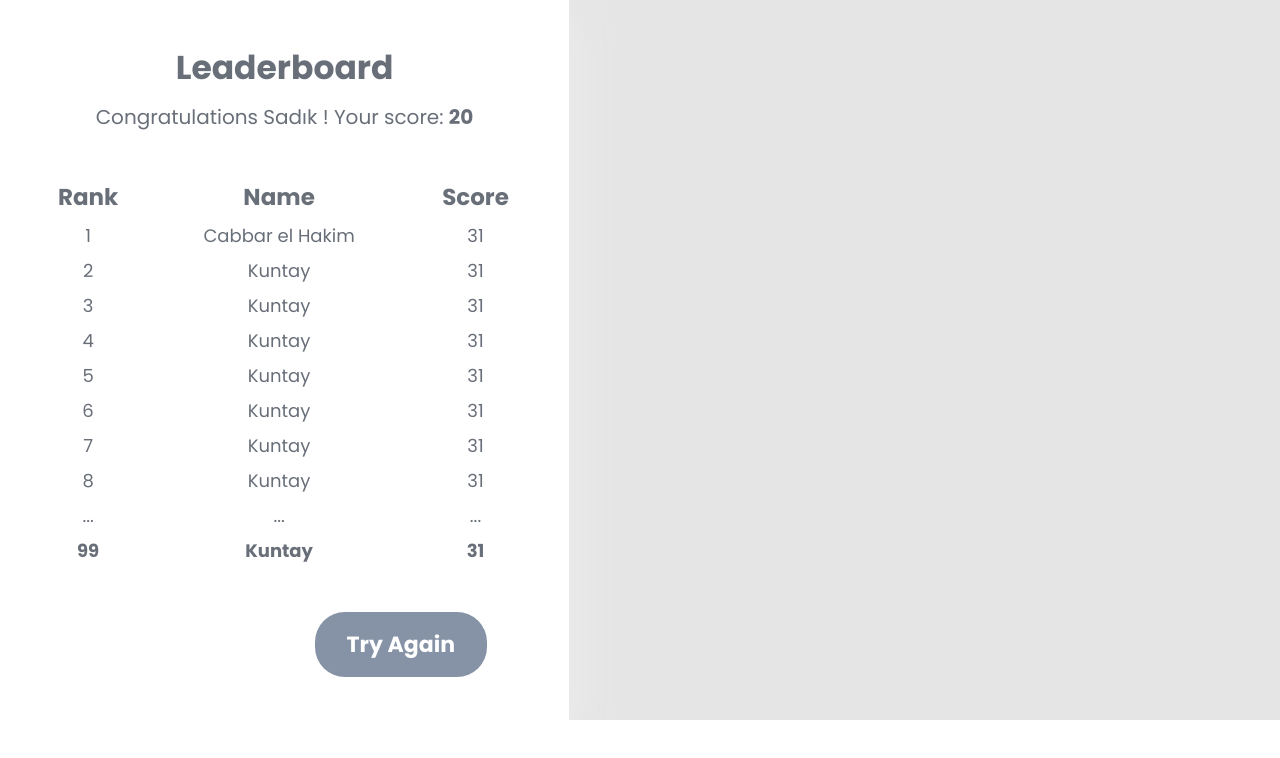
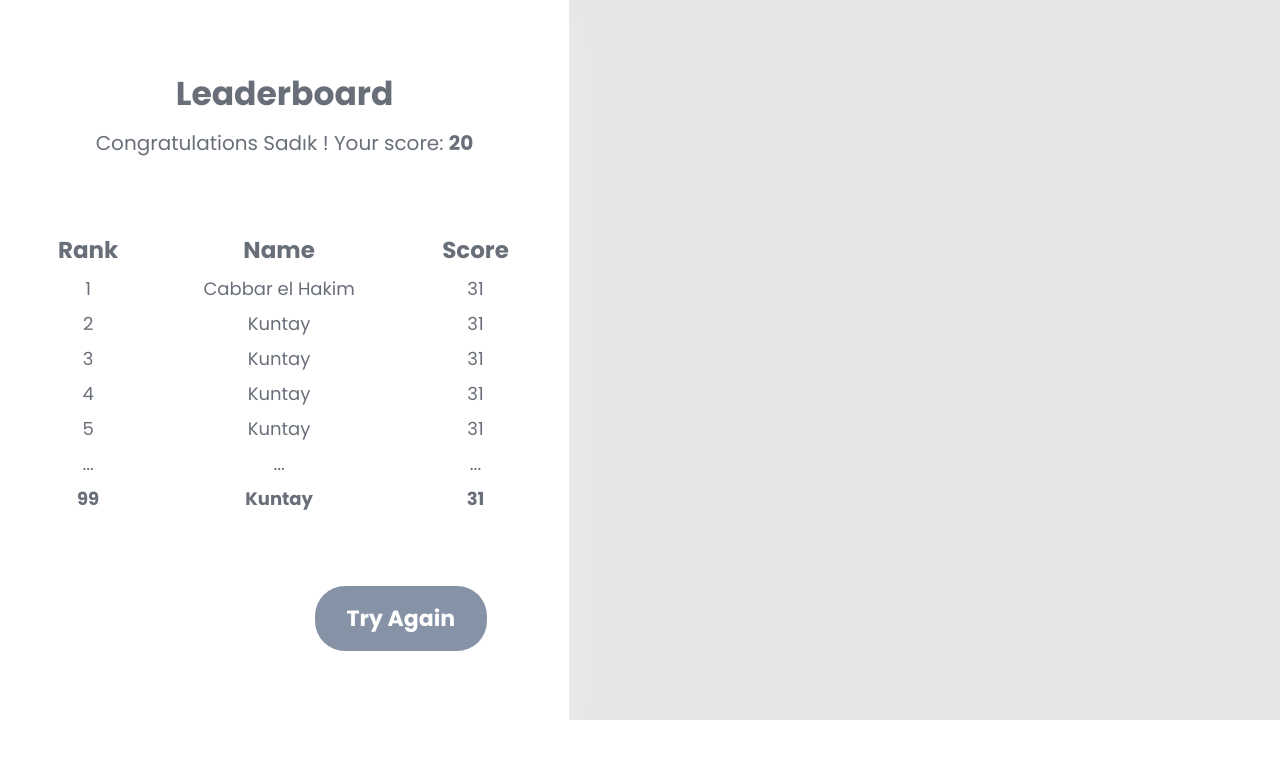
Before and after one commit to boraacici/ecw-quiz.frontend, a Vue app: page /leader in a window 1280 px wide. Shown: the top 758 px of the page. Built offline with nearby package versions, Linux system fonts and the light colour scheme.

Commit message:
leaderboard update

```diff
--- a/src/views/LeaderBoard.vue
+++ b/src/views/LeaderBoard.vue
@@ -37,21 +37,6 @@
         </tr>
         <tr>
           <th>5</th>
-          <th>Kuntay</th>
-          <th>31</th>
-        </tr>
-        <tr>
-          <th>6</th>
-          <th>Kuntay</th>
-          <th>31</th>
-        </tr>
-        <tr>
-          <th>7</th>
-          <th>Kuntay</th>
-          <th>31</th>
-        </tr>
-        <tr>
-          <th>8</th>
           <th>Kuntay</th>
           <th>31</th>
         </tr>
```
